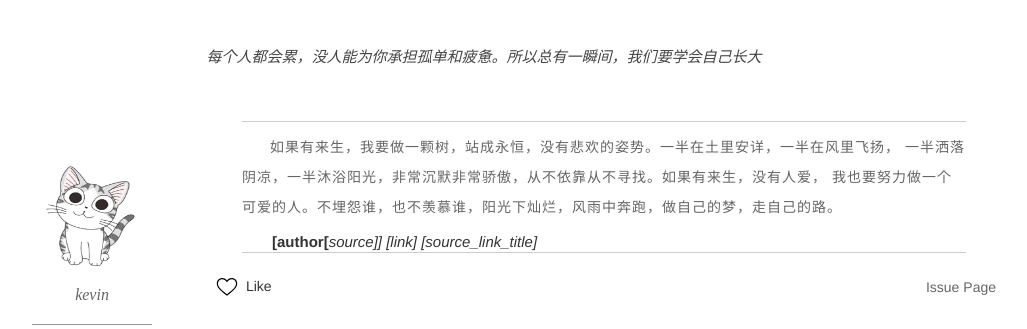
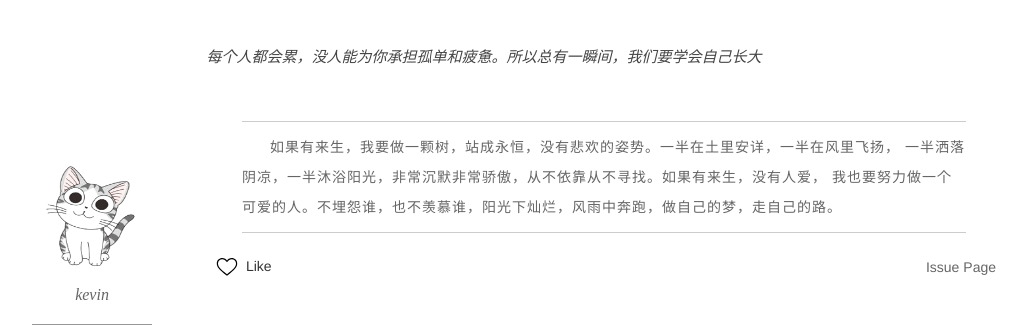
Before and after one commit to gibck/ckevin.github.io, a plain HTML site: page about/index.html in a window 1280 px wide. Shown: the top 329 px of the page, without its empty margins (156-1183 px from the left). Drawn offline with nearby package versions, Linux system fonts and the light colour scheme; some packages are replaced by stand-ins of ours; no server answers; a script that the page names is missing; a small style sheet from the web is missing.

Commit message:
Site updated: 2018-07-05 16:49:55

```diff
--- a/about/index.html
+++ b/about/index.html
@@ -113,7 +113,7 @@
 
 <div class="post-content ">
     <blockquote><p>如果有来生，我要做一颗树，站成永恒，没有悲欢的姿势。一半在土里安详，一半在风里飞扬， 一半洒落阴凉，一半沐浴阳光，非常沉默非常骄傲，从不依靠从不寻找。如果有来生，没有人爱， 我也要努力做一个可爱的人。不埋怨谁，也不羡慕谁，阳光下灿烂，风雨中奔跑，做自己的梦，走自己的路。</p>
-<footer><strong>[author[</strong><cite>source]] [link] [source_link_title]</cite></footer></blockquote>
+</blockquote>
 
 
     <div id="comment-container">
```
